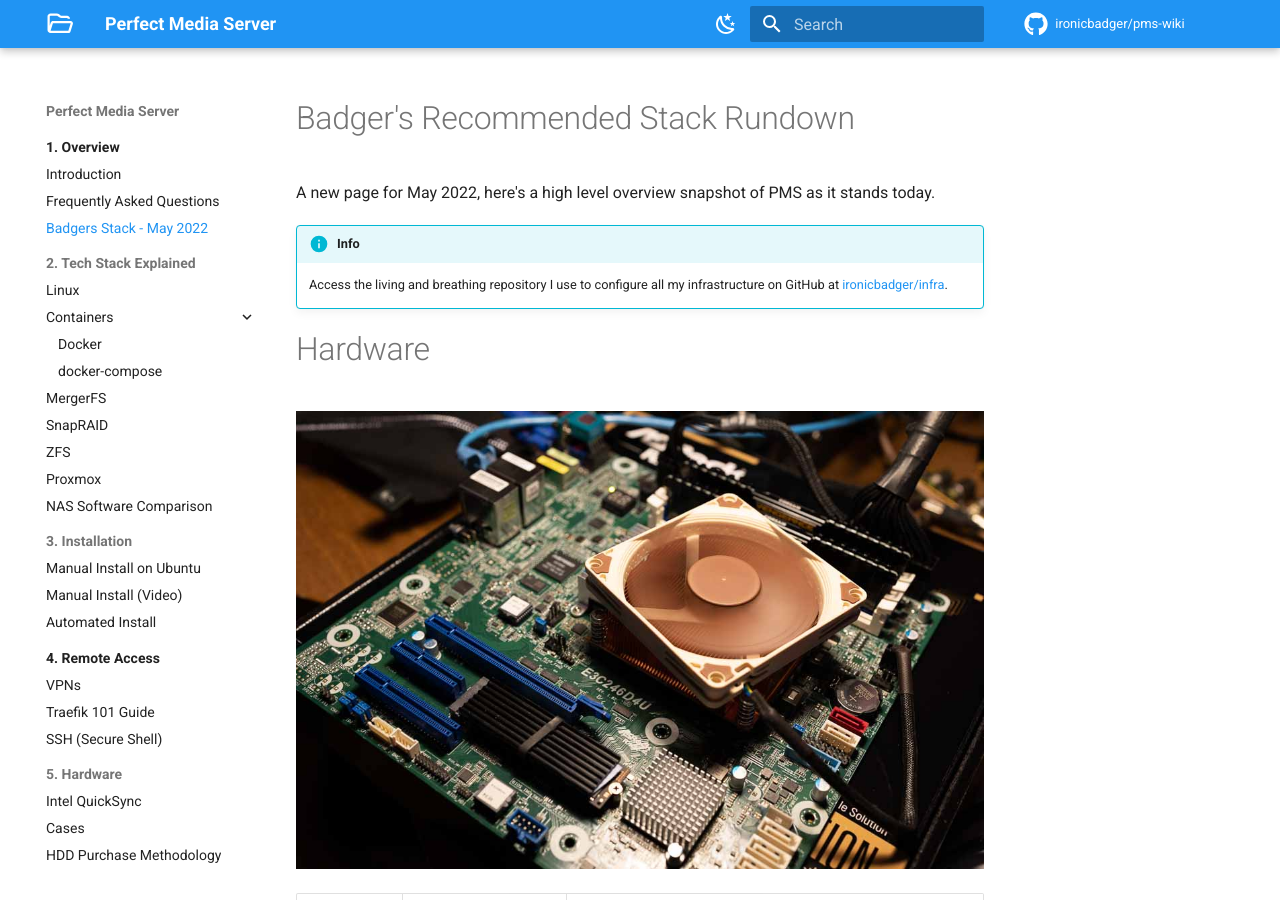
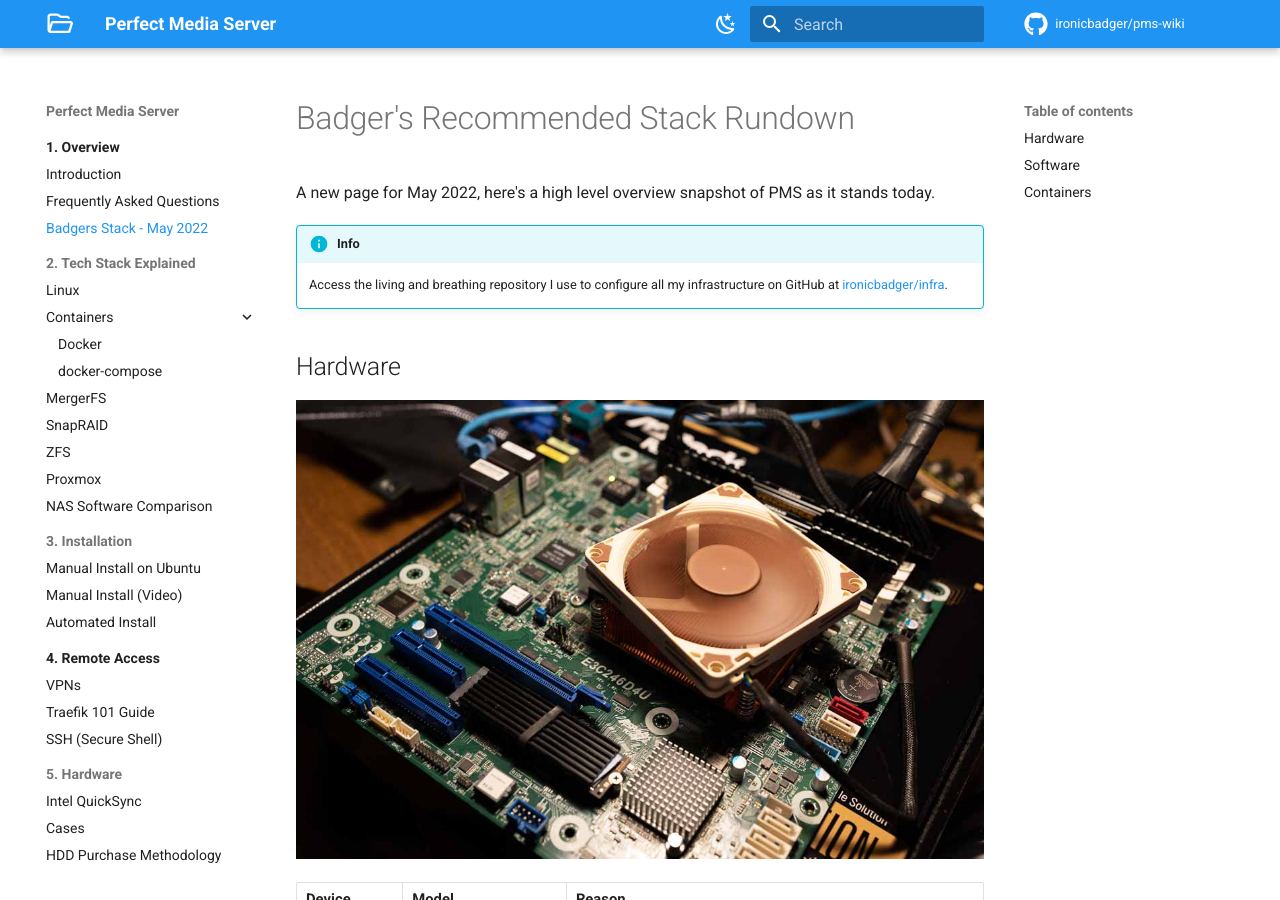
Before and after one commit to ironicbadger/pms-wiki, an MkDocs documentation site: the page built from docs/01-overview/high-level.md, in a window 1280 px wide and 900 px high. Built offline with MkDocs 1.6.1 and Material for MkDocs 9.7.7, drawn with Linux system fonts in a browser that asks for light colours; some web fonts are replaced; comment, search, counter and statistics services are not loaded.

Commit message:
formatting

```diff
--- a/docs/01-overview/high-level.md
+++ b/docs/01-overview/high-level.md
@@ -5,7 +5,7 @@ A new page for May 2022, here's a high level overview snapshot of PMS as it stan
 !!! info
     Access the living and breathing repository I use to configure all my infrastructure on GitHub at [ironicbadger/infra](https://github.com/ironicbadger/infra).
 
-# Hardware
+## Hardware
 
 ![motherboard](../images/asrockmobo.jpg)
 
@@ -20,7 +20,7 @@ A new page for May 2022, here's a high level overview snapshot of PMS as it stan
 | Hard Drives  | A mix of drives from 8-14tb                            | See [HDD purchasing methodology](../hardware/hdd-purchase-methodology.md) for more details                                 |
 
 
-# Software
+## Software
 
 | Type              | Product / Version                                          | Reason                                               |
 | ----------------- | ---------------------------------------------------------- | ---------------------------------------------------- |
@@ -29,9 +29,8 @@ A new page for May 2022, here's a high level overview snapshot of PMS as it stan
 | Drive pooling     | [mergerfs](../tech-stack/mergerfs.md)                      | Present many disks under one mountpoint              |
 | Container runtime | [docker](../tech-stack/docker.md)                          | Do I need a reason?                                  |
 | VM                | [Home Assistant](../day-two/top10apps.md#3-home-assistant) |                                                      |
-|                   |                                                            |                                                      |
 
-# Containers
+## Containers
 
 | Container                                        | Purpose                                    | Relevant content link                                            |
 | ------------------------------------------------ | ------------------------------------------ | ---------------------------------------------------------------- |
```
